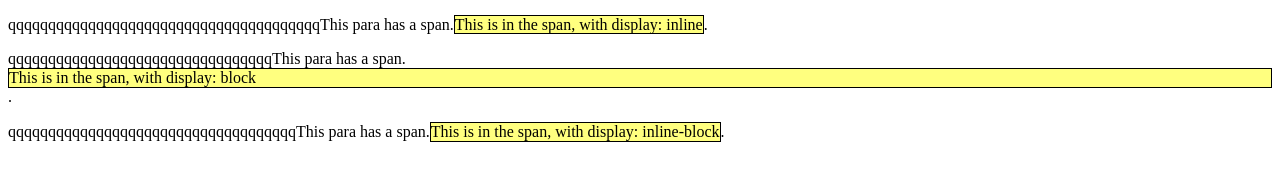
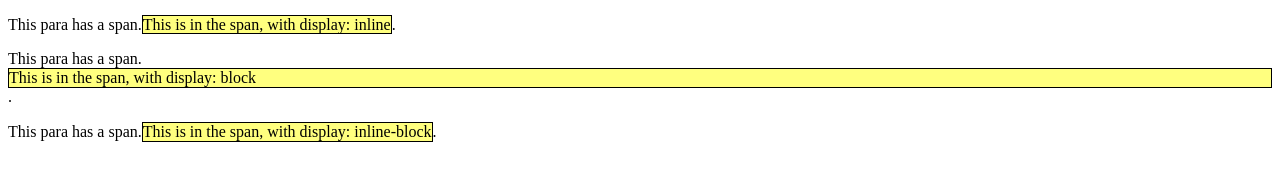
Before and after one commit to kazemzahedi/powercoders, a plain HTML site: page scratch/display/display.html in a window 1280 px wide. Drawn offline with Linux system fonts and the light colour scheme.

Commit message:
Sort the codes

```diff
--- a/scratch/display/display.html
+++ b/scratch/display/display.html
@@ -6,11 +6,13 @@
   </head>
 
   <body>
-    <p>qqqqqqqqqqqqqqqqqqqqqqqqqqqqqqqqqqqqqqqThis para has a span.<span class="inline">This is in the span,
+    <p>This para has a span.<span class="inline">This is in the span,
     with display: inline</span>.</p>
-    <p>qqqqqqqqqqqqqqqqqqqqqqqqqqqqqqqqqThis para has a span.<span class="block">This is in the span,
+
+    <p>This para has a span.<span class="block">This is in the span,
     with display: block</span>.</p>
-    <p>qqqqqqqqqqqqqqqqqqqqqqqqqqqqqqqqqqqqThis para has a span.<span class="inline-block">This is in the span,
+
+    <p>This para has a span.<span class="inline-block">This is in the span,
     with display: inline-block</span>.</p>
   </body>
 </html>
```
